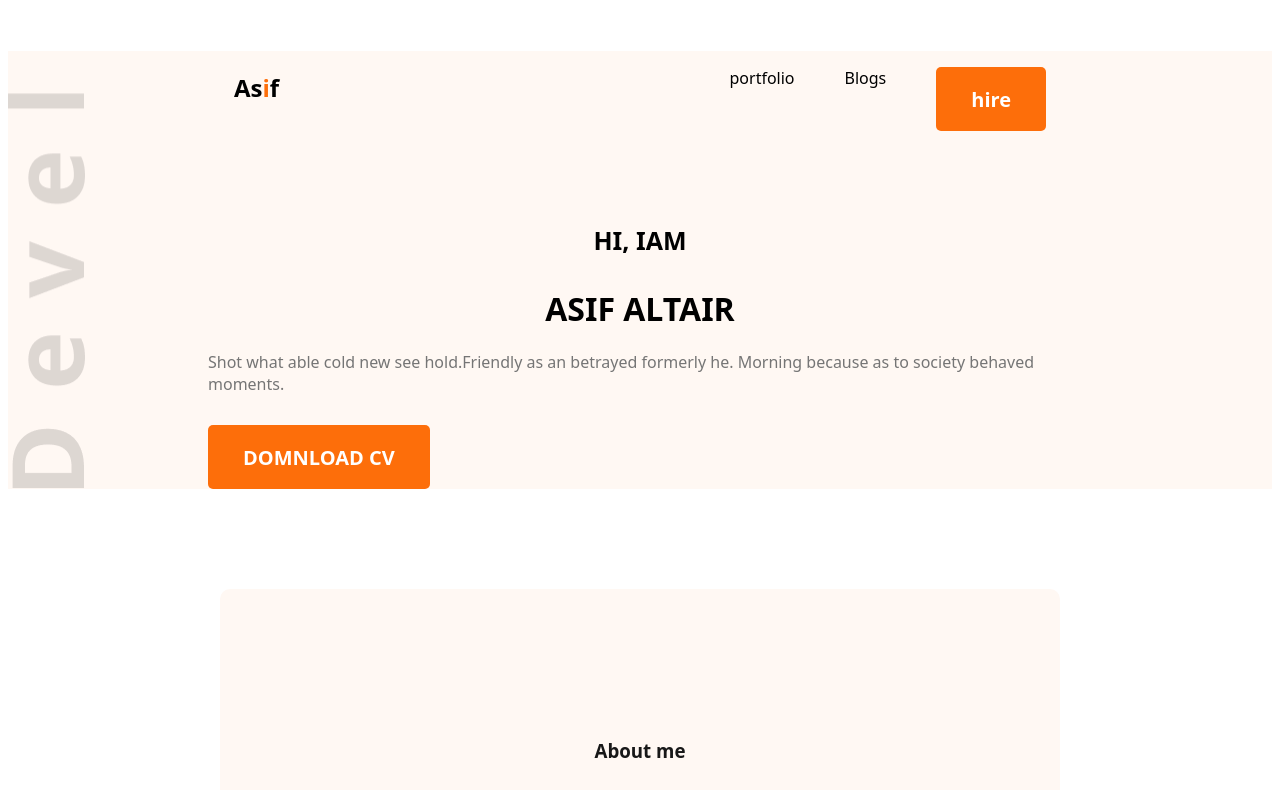
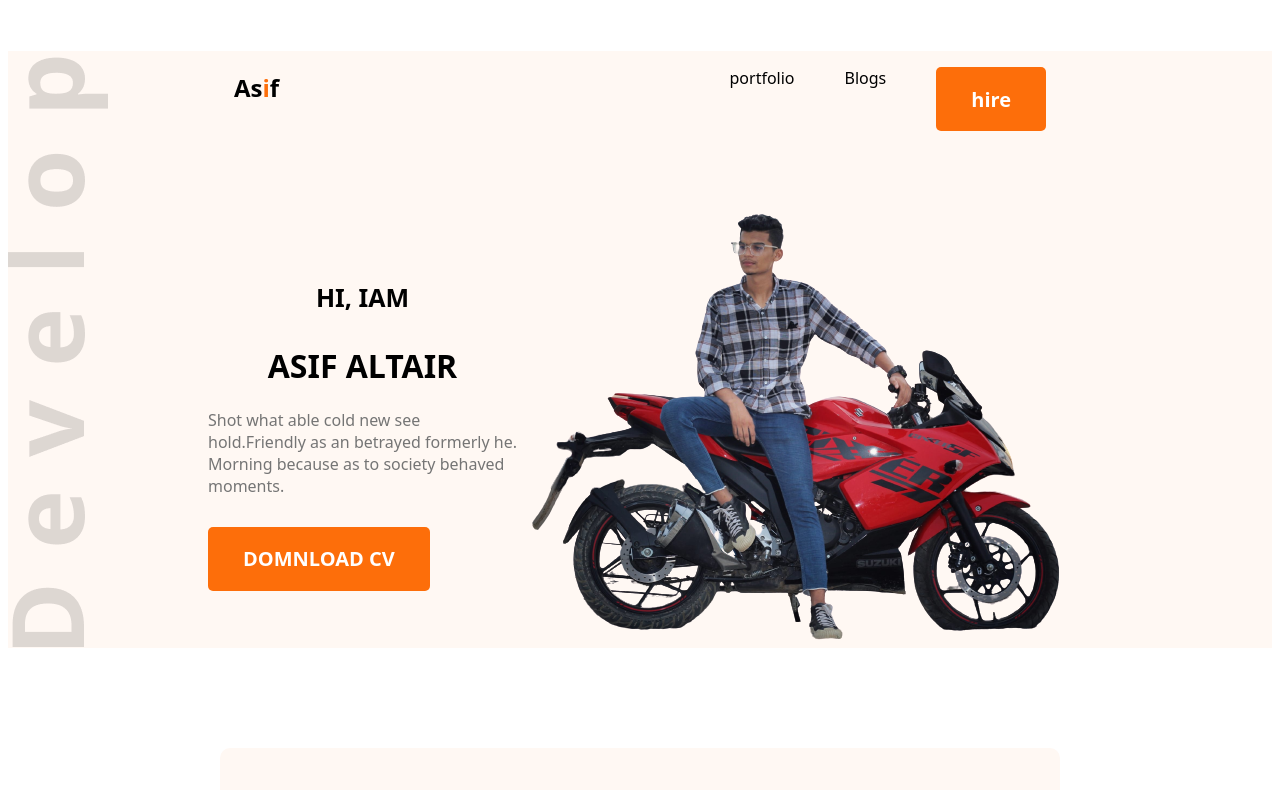
Before and after one commit to Asialtair1/responsive-protfolio, a plain HTML site: page index.html in a window 1280 px wide. Shown: the top 790 px of the page. Drawn offline with Linux system fonts and the light colour scheme; the site is published under a folder, as on GitHub Pages, so addresses that start at the root find nothing.

Commit message:
image edited

```diff
--- a/index.html
+++ b/index.html
@@ -25,7 +25,7 @@
             <button class="button">DOMNLOAD CV</button>
         </div>
 
-        <img src="/images/asif-2-removebg-preview.png" alt="">
+        <img src="images/asif-2-removebg-preview.png" alt="">
     </div>
 
     </header>
```
